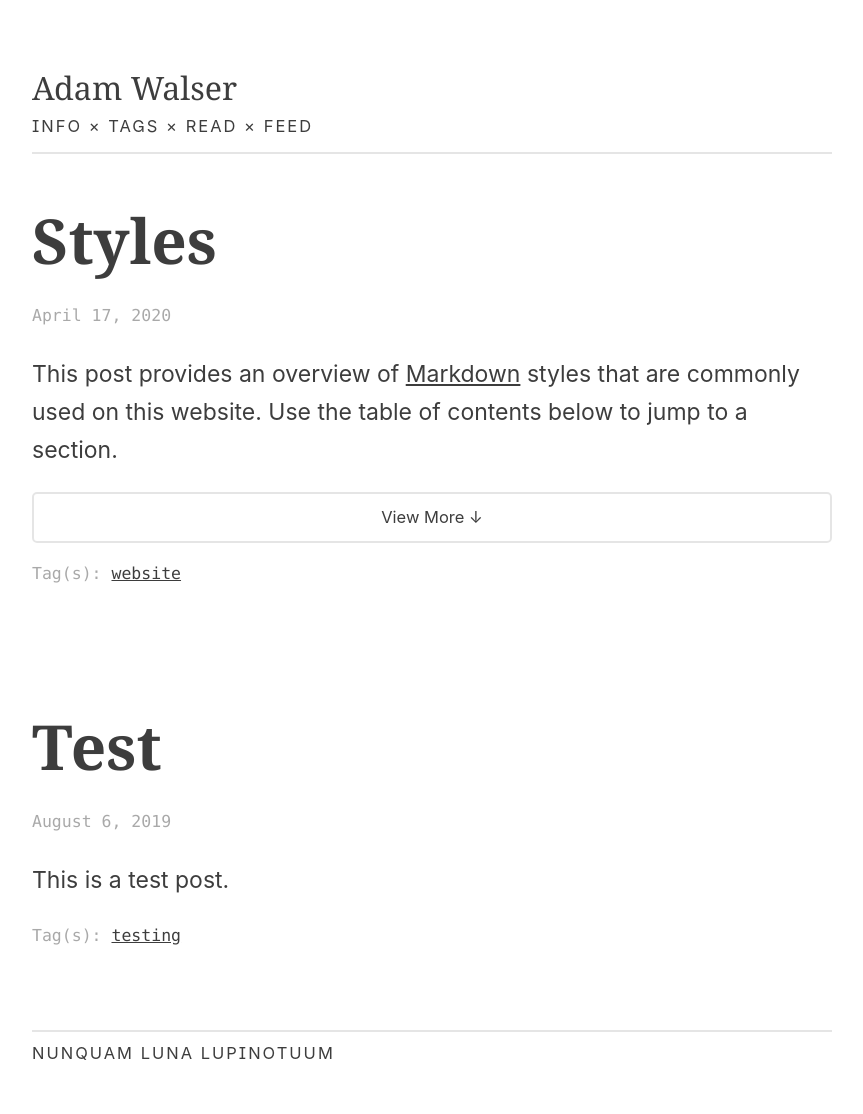
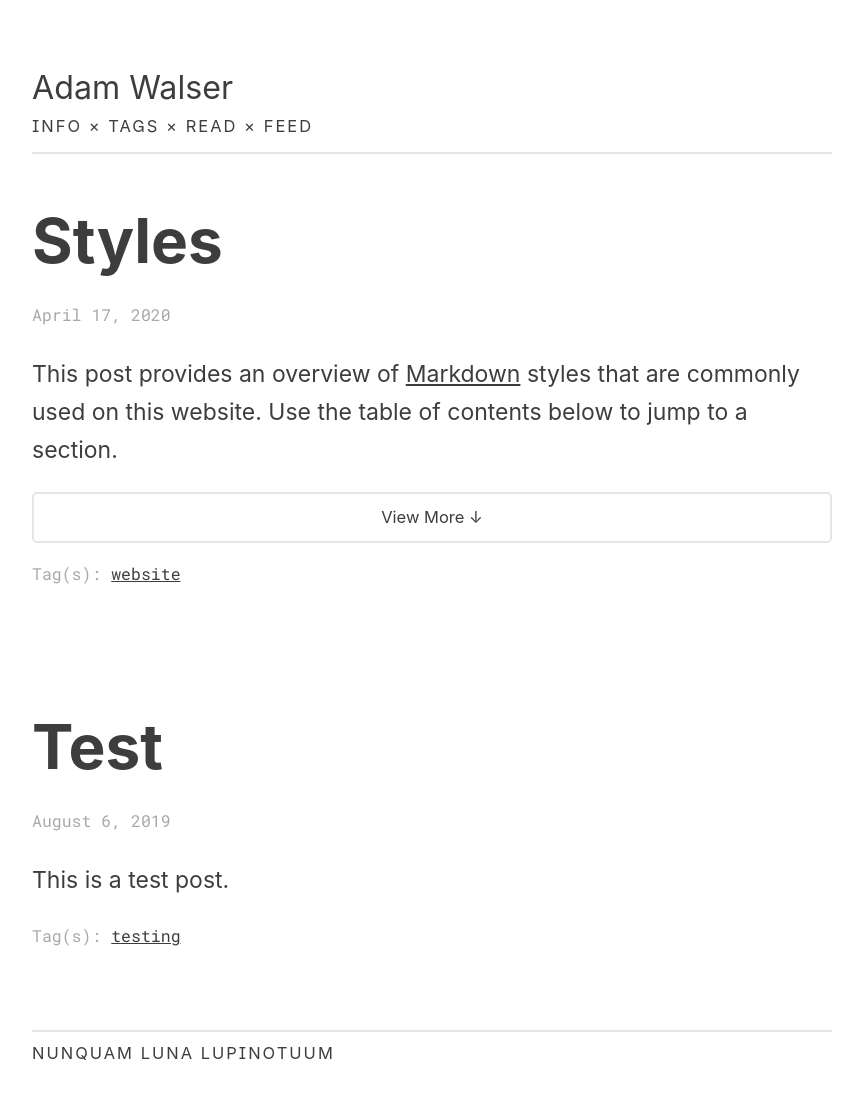
Before and after one commit to ajpwalser/ajpwalser.github.io, a Jekyll site: the page built from index.html, in a window 1280 px wide. Shown: the whole page, without its empty margins (208-1071 px from the left). Built offline with Jekyll 4.4.1, drawn with Linux system fonts in a browser that asks for light colours; some web fonts are replaced; the list of posts is cut into pages by our own code.

Commit message:
Update style.css

```diff
--- a/css/style.css
+++ b/css/style.css
@@ -92,13 +92,11 @@ a:active {
 /* Headings */
 
 h1 {
-	font-family: 'YoungSerif', Georgia, serif;
 	font-size: 3.2em;
 	line-height: 1.15em;
 }
 
 .header {
-	font-family: 'YoungSerif', Georgia, serif;
 	font-weight: 400;
 	font-size: 1.4em;
 	line-height: 1.25em;
@@ -114,7 +112,6 @@ h1 {
 }
 
 h2 {
-	font-family: 'YoungSerif', Georgia, serif;
 	font-size: 2.7em;
 	line-height: 1.15em;
 }
@@ -131,7 +128,6 @@ h2 a:hover {
 
 h3,
 .tags {
-	font-family: 'YoungSerif', Georgia, serif;
 	font-size: 1.4em;
 	line-height: 1.25em;
 }
@@ -146,7 +142,7 @@ h4 {
 
 time,
 .meta {
-	font-family: 'TypoPRO Roboto Mono', SFMono-Regular, Consolas, Liberation Mono, Menlo, monospace;
+	font-family: 'Roboto Mono', SFMono-Regular, Consolas, Liberation Mono, Menlo, monospace;
 	font-size: 0.718em;
 	color: rgb(169, 169, 169);
 }
@@ -179,7 +175,7 @@ blockquote {
 /* Code formatting */
 
 code {
-	font-family: 'TypoPRO Roboto Mono', SFMono-Regular, Consolas, Liberation Mono, Menlo, monospace;
+	font-family: 'Roboto Mono', SFMono-Regular, Consolas, Liberation Mono, Menlo, monospace;
 	font-feature-settings: "zero";
 }
 
@@ -292,6 +288,7 @@ span.small {
 }
 
 .tag-box {
+	font-family: 'Roboto Mono', SFMono-Regular, Consolas, Liberation Mono, Menlo, monospace;
 	list-style: none;
 	margin: 0;
 	padding: 4px 0;
```
